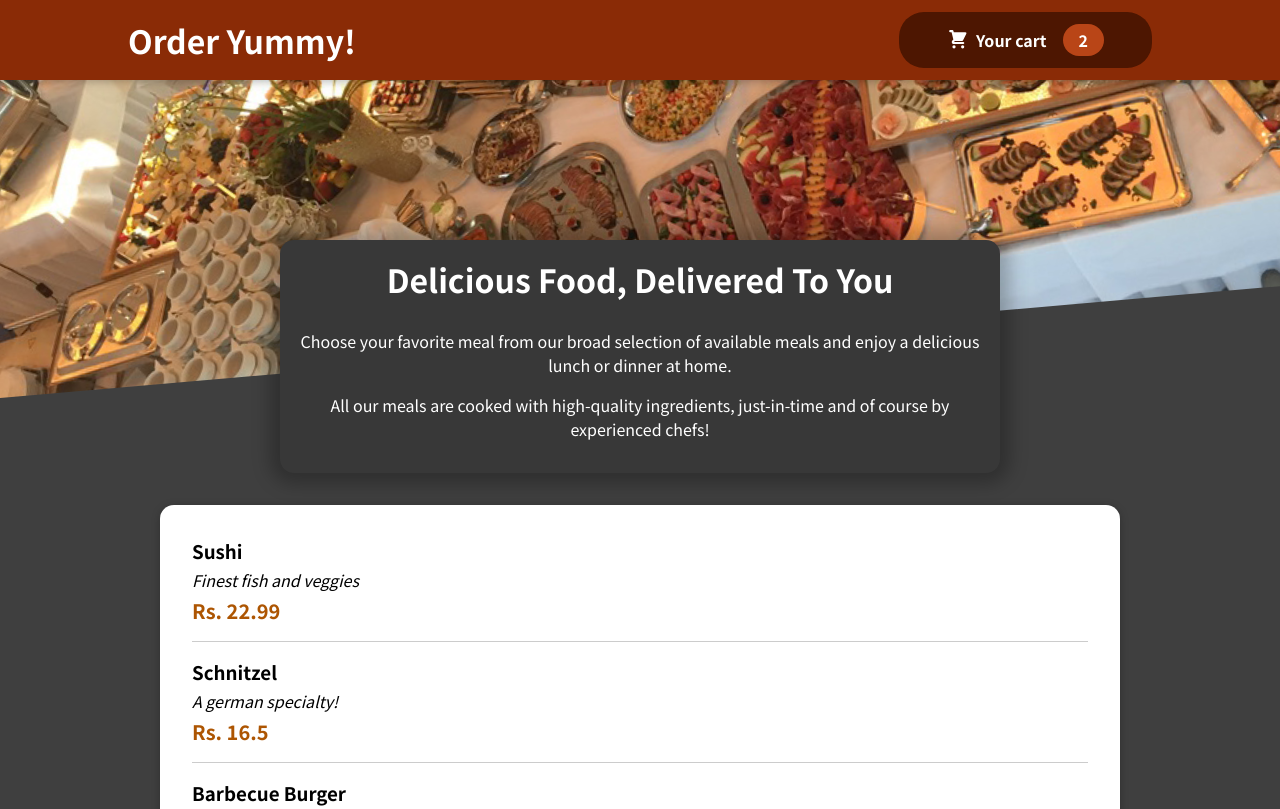
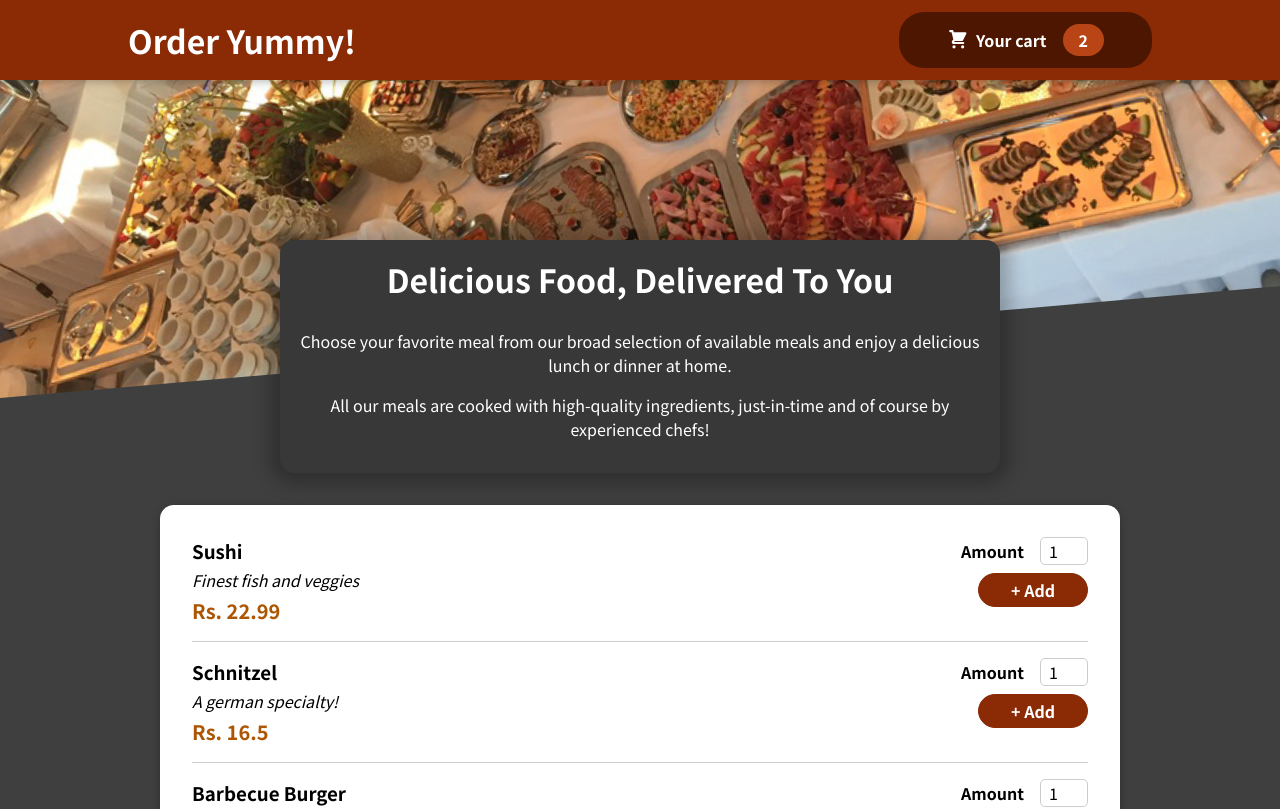
Before and after one commit to sushma-priyadharssini/order-yummy, a React (Create React App) app: page / in a window 1280 px wide. Shown: the top 809 px of the page. Built offline with nearby package versions, Linux system fonts and the light colour scheme.

Commit message:
Amount Input Component

```diff
--- a/src/components/meals/mealItem/mealItem.js
+++ b/src/components/meals/mealItem/mealItem.js
@@ -1,4 +1,5 @@
 import classes from './mealItem.module.css';
+import MealItemForm from './mealItemForm';
 
 const MealItem = (props) => {
     return (
@@ -8,7 +9,9 @@ const MealItem = (props) => {
                 <div className={classes.description}>{props.item.description}</div>
                 <div className={classes.price}>{`Rs. ${props.item.price}`}</div>
             </div>
-
+            <div>
+                <MealItemForm />
+            </div>
         </li>
     )
 }
--- a/src/components/meals/mealItem/mealItemForm.js
+++ b/src/components/meals/mealItem/mealItemForm.js
@@ -0,0 +1,25 @@
+import Input from '../../ui/input';
+import classes from './mealItemForm.module.css';
+
+const MealItemForm = (props) => {
+
+    return (
+        <form className={classes.form}>
+            <Input
+                label="Amount"
+                input={{
+                    id: 'amount',
+                    type: 'number',
+                    min: '1',
+                    max: '5',
+                    step: '1',
+                    defaultValue: '1'
+
+                }}
+             />
+            <button>+ Add</button>
+        </form>
+    )
+}
+
+export default MealItemForm;
--- a/src/components/meals/mealItem/mealItemForm.module.css
+++ b/src/components/meals/mealItem/mealItemForm.module.css
@@ -0,0 +1,20 @@
+.form {
+    text-align: right;
+  }
+
+  .form button {
+    font: inherit;
+    cursor: pointer;
+    background-color: #8a2b06;
+    border: 1px solid #8a2b06;
+    color: white;
+    padding: 0.25rem 2rem;
+    border-radius: 20px;
+    font-weight: bold;
+  }
+
+  .form button:hover,
+  .form button:active {
+    background-color: #641e03;
+    border-color: #641e03;
+  }
--- /dev/null
+++ b/src/components/ui/input.js
@@ -0,0 +1,12 @@
+import classes from './input.module.css';
+
+const Input = (props) => {
+    return (
+        <div className={classes.input}>
+            <label htmlFor={props.input.id}>{props.label}</label>
+            <input id={props.input.id} {...props.input}/>
+        </div>
+    )
+}
+
+export default Input;
--- /dev/null
+++ b/src/components/ui/input.module.css
@@ -0,0 +1,19 @@
+
+.input {
+    display: flex;
+    align-items: center;
+    margin-bottom: 0.5rem;
+  }
+
+  .input label {
+    font-weight: bold;
+    margin-right: 1rem;
+  }
+
+  .input input {
+    width: 3rem;
+    border-radius: 5px;
+    border: 1px solid #ccc;
+    font: inherit;
+    padding-left: 0.5rem;
+  }
```
